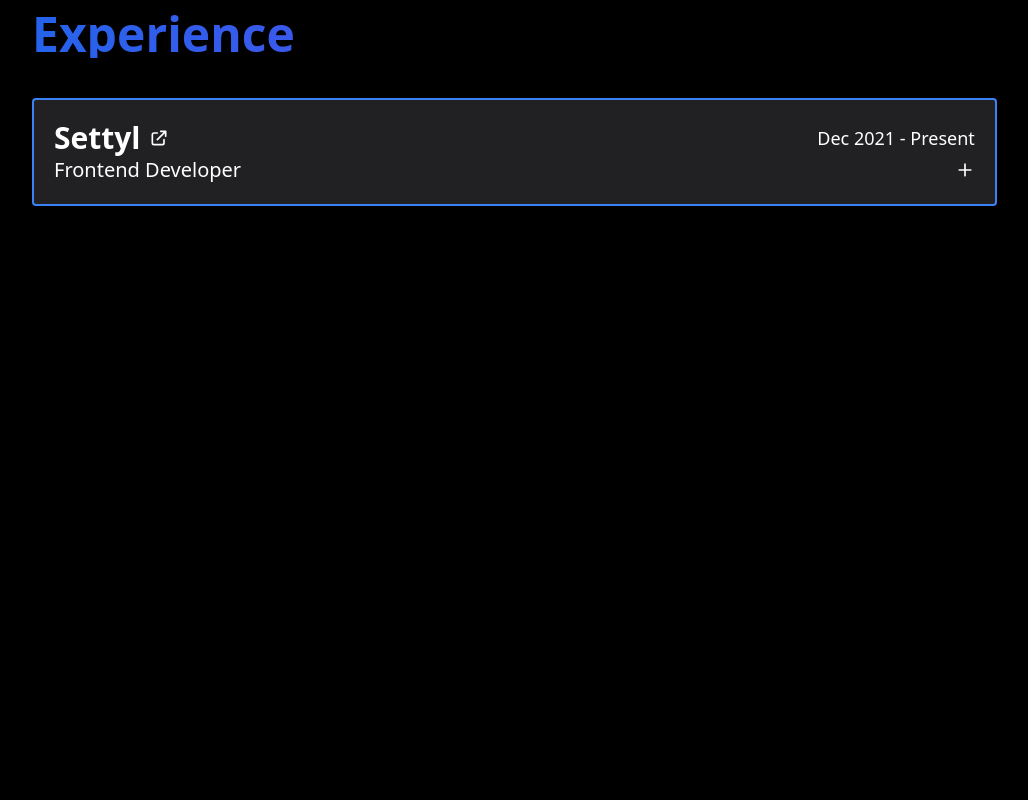
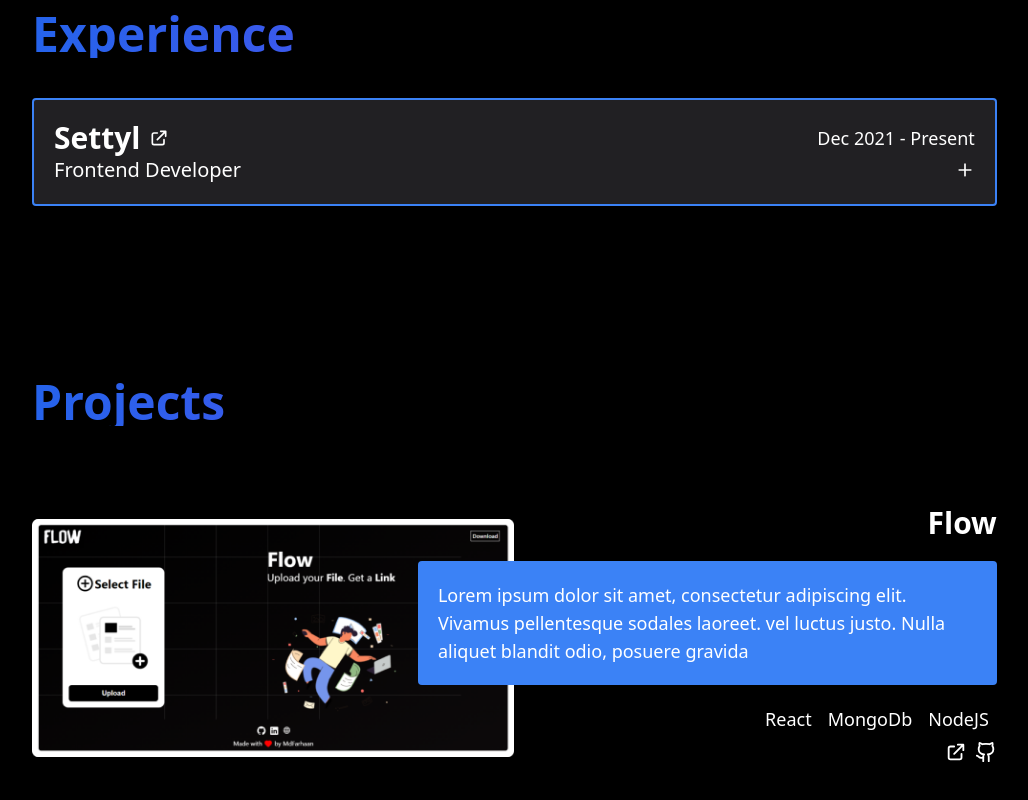
Before and after one commit to mdfarhaan/portfolio-v2, a Next.js app: page / in a window 1280 px wide. Shown: the part 1206-2006 px from the top of the page, without its empty margins (176-1204 px from the left). Before the commit the page ends 1584 px from the top, so only its background shows below. Built offline with nearby package versions, Linux system fonts and the light colour scheme.

Commit message:
:sparkles: Add Projects Section

```diff
--- /dev/null
+++ b/components/Landing/Projects.tsx
@@ -0,0 +1,55 @@
+import React from "react";
+import { Heading, Section } from "../Shared";
+import Image from "next/image";
+import { HiOutlineExternalLink } from "react-icons/hi";
+import { LuGithub } from "react-icons/lu";
+
+const Card = (props) => {
+  return (
+    <div className="mt-5 flex relative">
+      <Image
+        src={"/screen.png"}
+        className="w-1/2 h-96 absolute top-0 left-0 z-0 object-contain"
+        width={100}
+        height={100}
+        alt="screen"
+      />
+      <div className="z-10 flex h-96 text-white flex-col items-end justify-center">
+        <h1 className="text-3xl font-bold">Flow</h1>
+        <p className="bg-blue-500 w-[60%] my-5 text-lg p-5 rounded">
+          Lorem ipsum dolor sit amet, consectetur adipiscing elit. Vivamus
+          pellentesque sodales laoreet. vel luctus justo. Nulla aliquet blandit
+          odio, posuere gravida
+        </p>
+        <div>
+          <div>
+            <span className="text-lg font-light mx-2">React</span>
+            <span className="text-lg font-light mx-2">MongoDb</span>
+            <span className="text-lg font-light mx-2">NodeJS</span>
+          </div>
+          <div className="flex items-center justify-end">
+            <HiOutlineExternalLink
+              color="#fff"
+              size={22}
+              className="mx-2 cursor-pointer"
+            />
+            <LuGithub color="#fff" size={22} className="my-2 cursor-pointer" />
+          </div>
+        </div>
+      </div>
+    </div>
+  );
+};
+
+const Projects = () => {
+  return (
+    <Section>
+      <Heading title="Projects" />
+      <div className="w-[90%]">
+        <Card />
+      </div>
+    </Section>
+  );
+};
+
+export default Projects;
--- a/components/Landing/index.tsx
+++ b/components/Landing/index.tsx
@@ -3,6 +3,7 @@
 import Hero from "./Hero";
 import About from "./About";
 import Experience from "./Experience";
+import Projects from "./Projects";
 
 const Landing = () => {
   return (
@@ -10,6 +11,7 @@
       <Hero />
       <About />
       <Experience />
+      <Projects />
     </Layout>
   );
 };
```
Also changed, not shown: public/screen.png (added).
